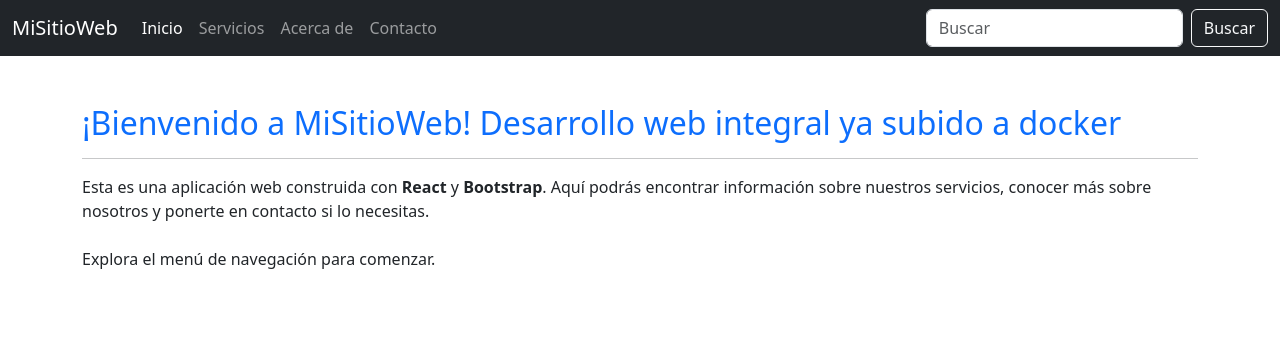
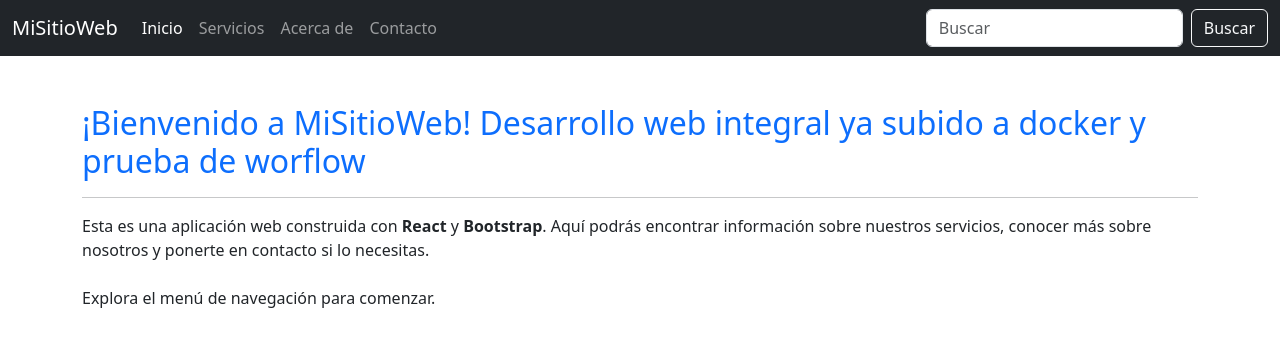
Before and after one commit to Alexis8525/deswebintegral-dgra, a React (Create React App) app: page / in a window 1280 px wide. Shown: the top 346 px of the page. Built offline with nearby package versions, Linux system fonts and the light colour scheme.

Commit message:
deploy wk2

```diff
--- a/docker-compose.yml
+++ b/docker-compose.yml
@@ -4,5 +4,5 @@ services:
   reactapp:
     build: .
     ports:
-      - "5000:5000"
+      - "5000:3000"
     container_name: react_web
--- a/src/componentes/App.jsx
+++ b/src/componentes/App.jsx
@@ -4,7 +4,7 @@
         <>
       <NavBar />
       <div className="container mt-5">
-        <h2 className="text-primary">¡Bienvenido a MiSitioWeb! Desarrollo web integral ya subido a docker </h2>
+        <h2 className="text-primary">¡Bienvenido a MiSitioWeb! Desarrollo web integral ya subido a docker y prueba de worflow </h2>
         <hr />
         <p>
           Esta es una aplicación web construida con <strong>React</strong> y <strong>Bootstrap</strong>. Aquí podrás encontrar información sobre nuestros servicios, conocer más sobre nosotros y ponerte en contacto si lo necesitas.
```
